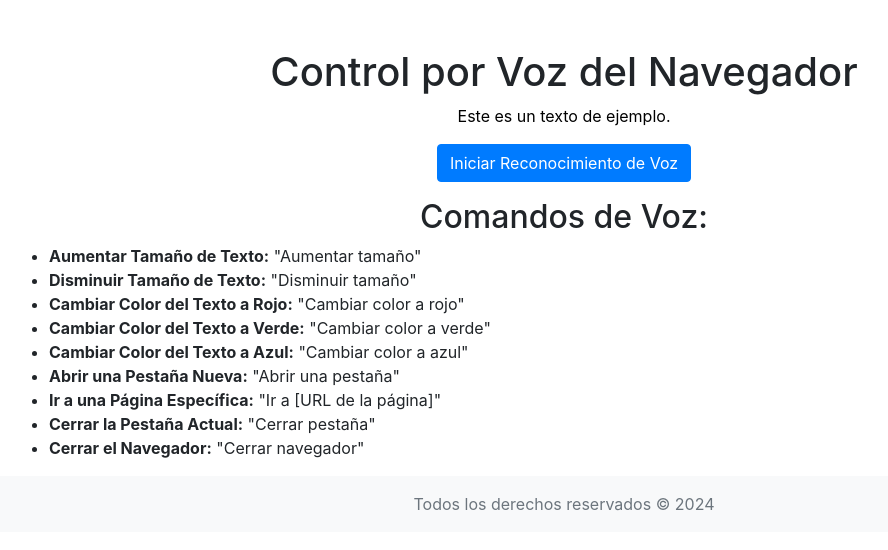
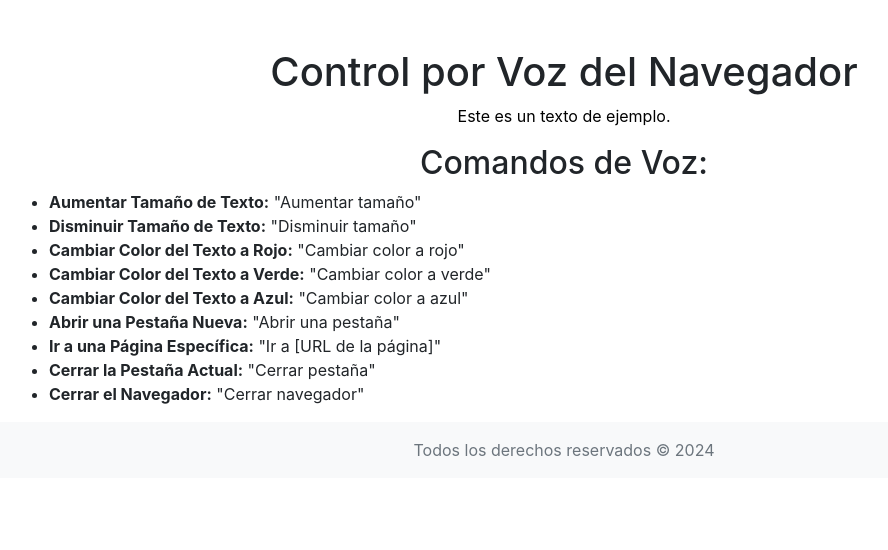
Before and after one commit to JesusHQ/web-app-voice-git, a plain HTML site: page index.html in a window 1280 px wide. Shown: the whole page, without its empty margins (76-964 px from the left). Drawn offline with nearby package versions, Linux system fonts and the light colour scheme.

Commit message:
Update index.html

```diff
--- a/index.html
+++ b/index.html
@@ -17,7 +17,7 @@
     <h1 class="text-center">Control por Voz del Navegador</h1>
     <p id="text" class="text-center">Este es un texto de ejemplo.</p>
     <div id="result" class="text-center mt-3"></div>
-    <button id="start-btn" class="btn btn-primary d-block mx-auto mt-3">Iniciar Reconocimiento de Voz</button>
+
 
     <div class="mt-3">
       <h2 class="text-center">Comandos de Voz:</h2>
```
